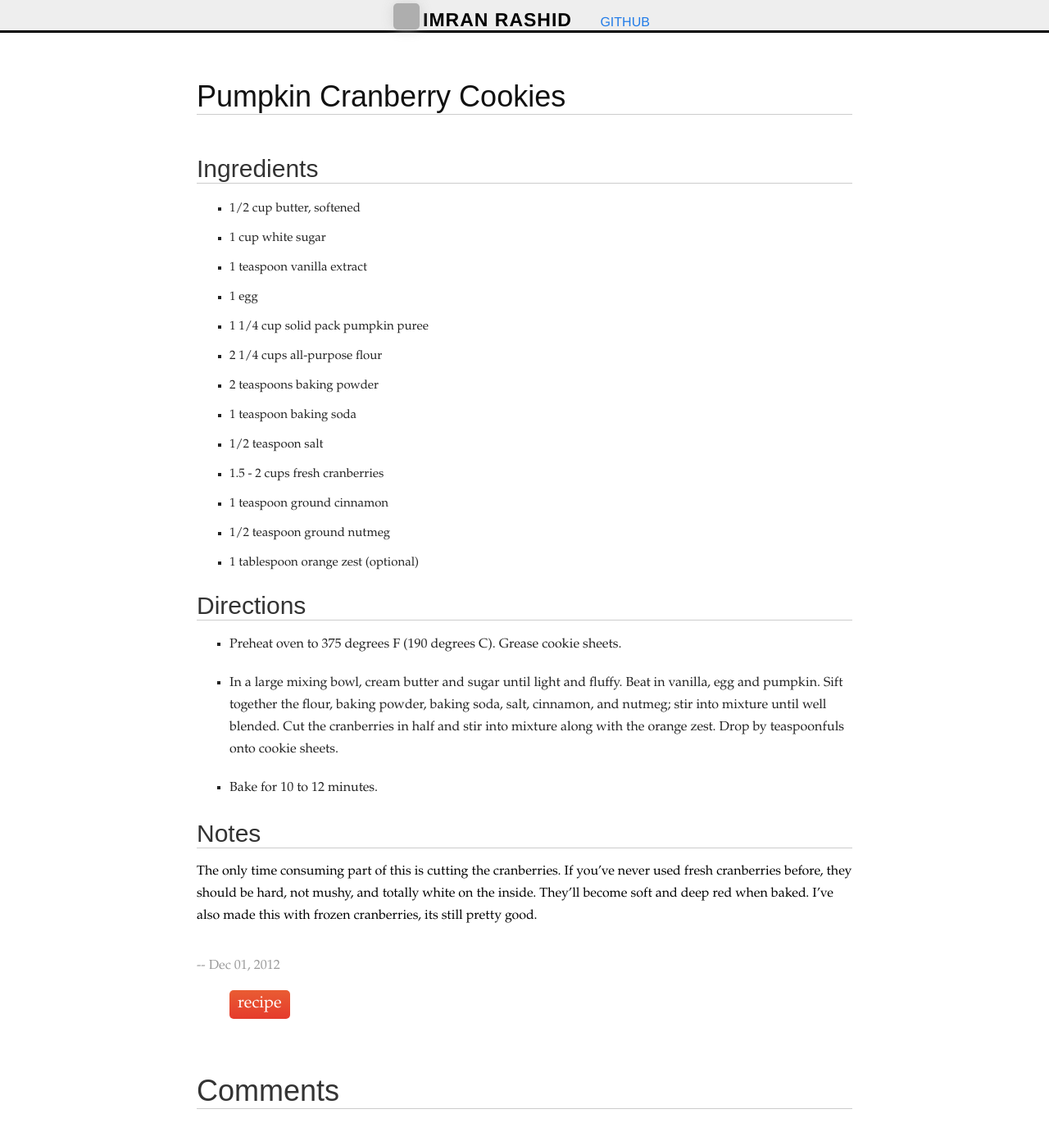
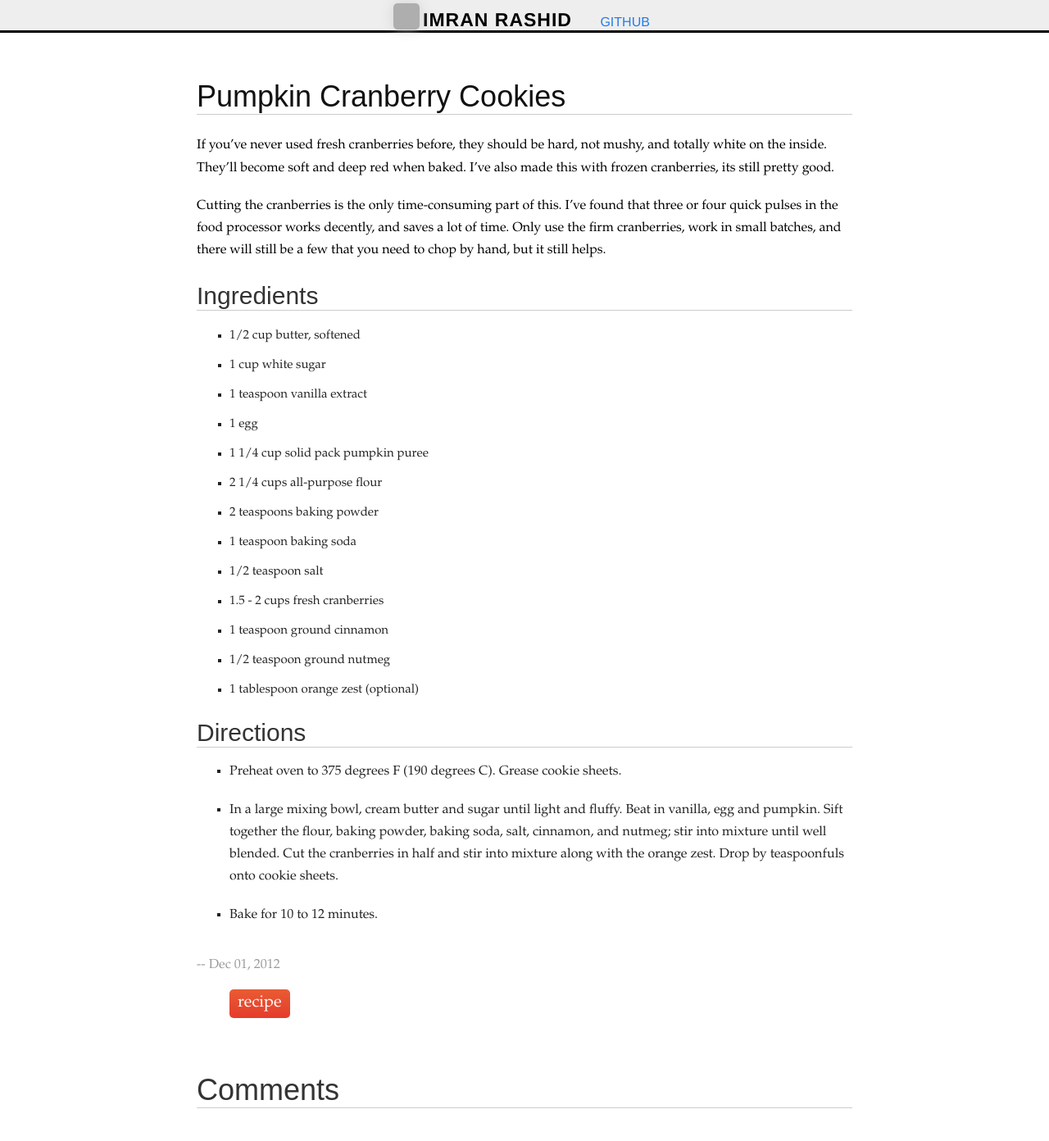
Before and after one commit to johnkstockton/johnkstockton.github.com, a Jekyll site: the page built from _posts/2012-12-01-pumpkin-cranberry-cookies.md, in a window 1280 px wide and 1400 px high. Shown: the top 1392 px of the window at 82% size. Built offline with Jekyll 4.4.1, drawn with Linux system fonts in a browser that asks for light colours; Markdown is read by kramdown in place of the engine named in the settings; comment, search, counter and statistics services are not loaded; grey boxes are pictures that could not be loaded.

Commit message:
revise notes on pumpkin cranberry cookies

```diff
--- a/_posts/2012-12-01-pumpkin-cranberry-cookies.md
+++ b/_posts/2012-12-01-pumpkin-cranberry-cookies.md
@@ -5,6 +5,15 @@ published: true
 tags:
     - recipe
 ---
+
+
+If you've never used fresh cranberries
+before, they should be hard, not mushy, and totally white on the inside.  They'll become soft and deep
+red when baked.  I've also made this with frozen cranberries, its still pretty good.
+
+Cutting the cranberries is the only time-consuming part of this.  I've found that three or four quick pulses in
+the food processor works decently, and saves a lot of time.  Only use the firm cranberries, work in small batches,
+and there will still be a few that you need to chop by hand, but it still helps.
 
 ## Ingredients
 
@@ -35,10 +44,3 @@ with the orange zest. Drop by teaspoonfuls onto cookie
 sheets.
 
 3. Bake for 10 to 12 minutes.
-
-
-## Notes
-
-The only time consuming part of this is cutting the cranberries.  If you've never used fresh cranberries
-before, they should be hard, not mushy, and totally white on the inside.  They'll become soft and deep
-red when baked.  I've also made this with frozen cranberries, its still pretty good.
```
